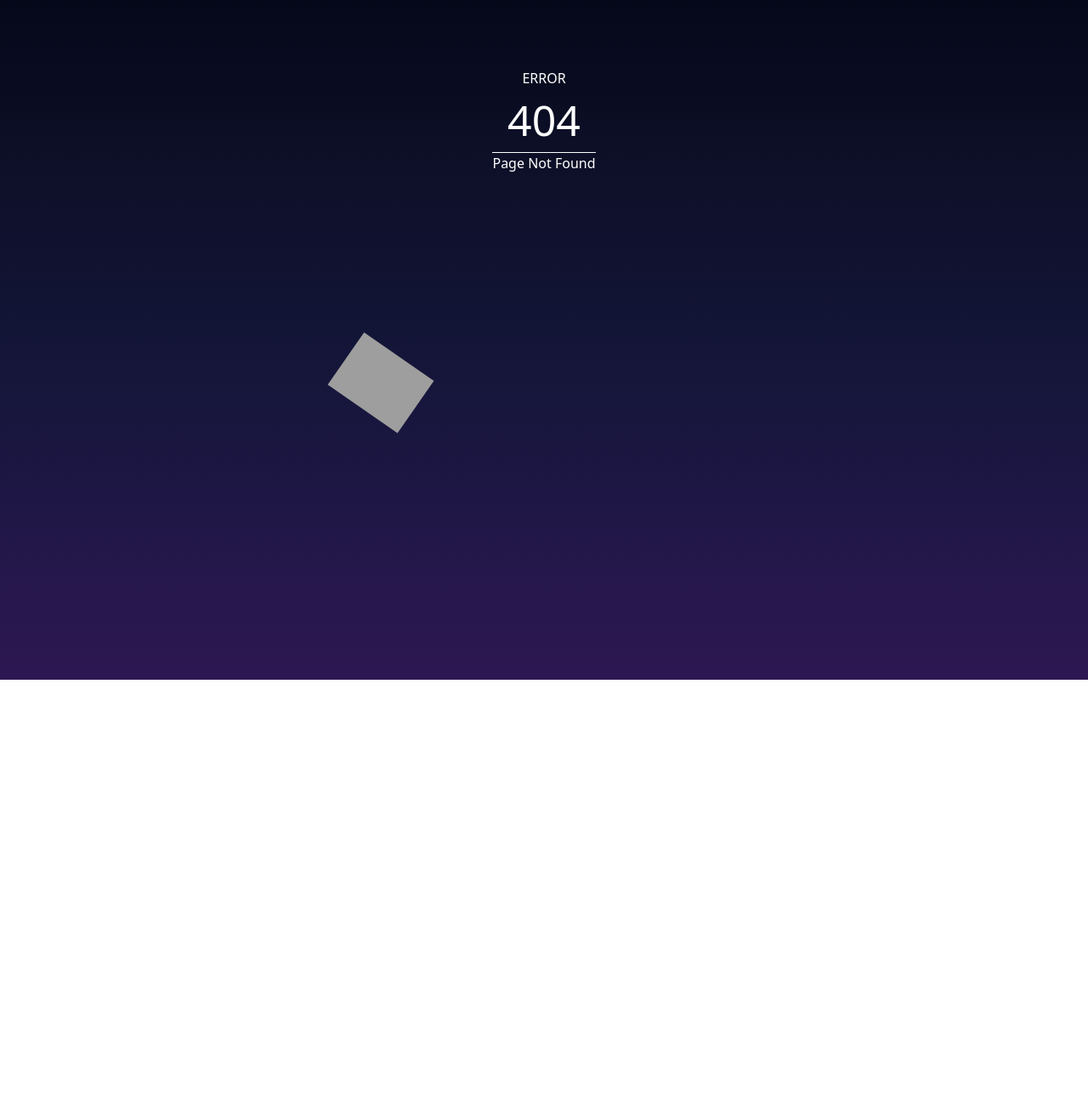
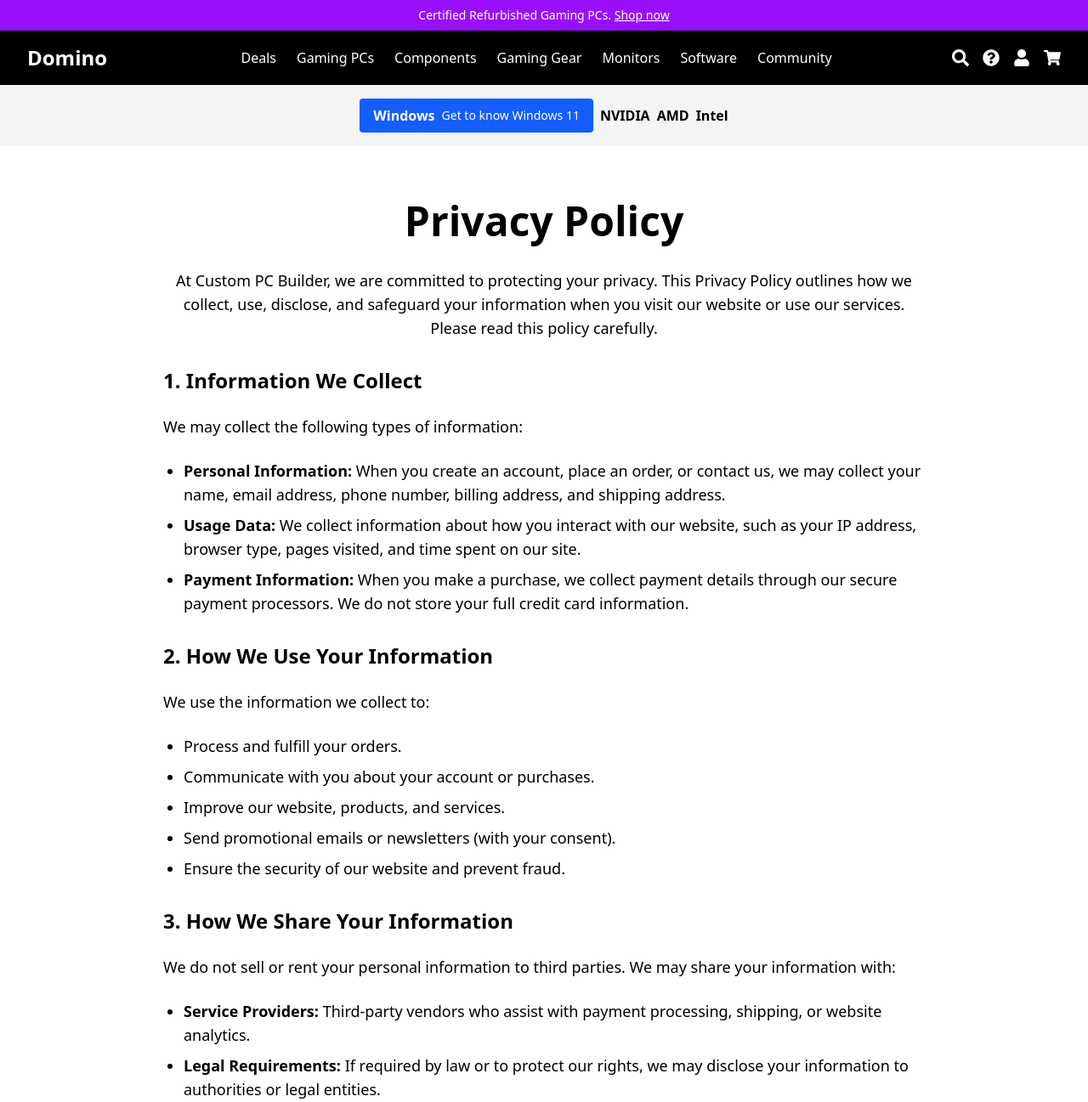
Before and after one commit to Team-Project-CP/PcConfigurator, a Next.js app: page /Privacy-Policy in a window 1280 px wide. Before the commit this address had no page. Shown: the top 1297 px of the page at 85% size. Before the commit the page ends 800 px from the top, so only its background shows below. Built offline with nearby package versions, Linux system fonts and the light colour scheme; grey boxes are pictures that could not be loaded.

Commit message:
Update: adding new Page Privacy_Policy fxing small bugs that appear in community page

```diff
--- a/package.json
+++ b/package.json
@@ -10,7 +10,7 @@
   },
   "dependencies": {
     "aos": "^2.3.4",
-    "next": "^15.3.2",
+    "next": "^15.3.3",
     "react": "^19.0.0",
     "react-dom": "^19.0.0",
     "react-icons": "^5.5.0"
--- a/src/app/Community/page.tsx
+++ b/src/app/Community/page.tsx
@@ -1,7 +1,6 @@
 "use client";
-import { FaSearch, FaQuestionCircle, FaUser, FaShoppingCart } from "react-icons/fa";
 import { useState, useEffect } from "react";
-import { FaFacebookF, FaTwitter, FaInstagram, FaYoutube, FaTwitch, FaTiktok, FaDiscord } from 'react-icons/fa';
+
 import Header from "../Header";
 import Footer from "../Footer";
 
--- a/src/app/Footer.tsx
+++ b/src/app/Footer.tsx
@@ -42,7 +42,7 @@ export default function Footer({ isVisible }: FooterProps) {
           <input type="checkbox" id="terms" className="mr-2" />
           <label htmlFor="terms" className="text-gray-400 text-sm">
             By signing up you agree to DOMINO{' '}
-            <a href="#" className="underline">Privacy Policy</a> and{' '}
+            <a href="/Privacy-Policy" className="underline">Privacy Policy</a> and{' '}
             <a href="#" className="underline">Terms & Conditions</a>
           </label>
         </div>
--- /dev/null
+++ b/src/app/Privacy-Policy/page.tsx
@@ -0,0 +1,187 @@
+"use client";
+import Link from "next/link";
+import Loader from "../loader";
+import { FaQuestionCircle } from "react-icons/fa";
+import { useState, useEffect } from "react";
+import Header from "../Header";
+import Footer from "../Footer";
+import AOS from "aos";
+import "aos/dist/aos.css";
+
+export default function PrivacyPolicy() {
+  const [loading, setLoading] = useState(true);
+  const [isVisible, setIsVisible] = useState(true);
+
+  useEffect(() => {
+    // Simulate loading
+    setTimeout(() => {
+      setLoading(false);
+      AOS.init({
+        duration: 800,
+        easing: "ease-out",
+        once: true,
+        offset: 100,
+      });
+      AOS.refresh();
+    }, 60);
+  }, []);
+
+  if (loading) {
+    return <Loader />;
+  }
+
+  return (
+    <div className="bg-gray-100 min-h-screen">
+      <Header />
+      <div className="bg-white py-16 px-[5%]">
+        <div className="max-w-4xl mx-auto">
+          <h1
+            data-aos="fade-up"
+            className="text-4xl sm:text-5xl font-bold text-center text-black mb-8"
+          >
+            Privacy Policy
+          </h1>
+          <div data-aos="fade-up" className="space-y-6 text-black text-lg">
+            <p className="text-center">
+              At Custom PC Builder, we are committed to protecting your privacy.
+              This Privacy Policy outlines how we collect, use, disclose, and
+              safeguard your information when you visit our website or use our
+              services. Please read this policy carefully.
+            </p>
+            <h2 className="text-2xl font-semibold text-black mt-8">
+              1. Information We Collect
+            </h2>
+            <p>We may collect the following types of information:</p>
+            <ul className="list-disc pl-6 space-y-2">
+              <li>
+                <strong>Personal Information:</strong> When you create an account,
+                place an order, or contact us, we may collect your name, email
+                address, phone number, billing address, and shipping address.
+              </li>
+              <li>
+                <strong>Usage Data:</strong> We collect information about how you
+                interact with our website, such as your IP address, browser type,
+                pages visited, and time spent on our site.
+              </li>
+              <li>
+                <strong>Payment Information:</strong> When you make a purchase, we
+                collect payment details through our secure payment processors. We
+                do not store your full credit card information.
+              </li>
+            </ul>
+            <h2 className="text-2xl font-semibold text-black mt-8">
+              2. How We Use Your Information
+            </h2>
+            <p>We use the information we collect to:</p>
+            <ul className="list-disc pl-6 space-y-2">
+              <li>Process and fulfill your orders.</li>
+              <li>Communicate with you about your account or purchases.</li>
+              <li>Improve our website, products, and services.</li>
+              <li>Send promotional emails or newsletters (with your consent).</li>
+              <li>Ensure the security of our website and prevent fraud.</li>
+            </ul>
+            <h2 className="text-2xl font-semibold text-black mt-8">
+              3. How We Share Your Information
+            </h2>
+            <p>
+              We do not sell or rent your personal information to third parties.
+              We may share your information with:
+            </p>
+            <ul className="list-disc pl-6 space-y-2">
+              <li>
+                <strong>Service Providers:</strong> Third-party vendors who assist
+                with payment processing, shipping, or website analytics.
+              </li>
+              <li>
+                <strong>Legal Requirements:</strong> If required by law or to
+                protect our rights, we may disclose your information to
+                authorities or legal entities.
+              </li>
+            </ul>
+            <h2 className="text-2xl font-semibold text-black mt-8">
+              4. Cookies and Tracking Technologies
+            </h2>
+            <p>
+              We use cookies and similar technologies to enhance your experience,
+              analyze website performance, and deliver personalized content. You
+              can manage your cookie preferences through your browser settings.
+            </p>
+            <h2 className="text-2xl font-semibold text-black mt-8">
+              5. Data Security
+            </h2>
+            <p>
+              We implement industry-standard security measures to protect your
+              information. However, no method of transmission over the internet is
+              100% secure, and we cannot guarantee absolute security.
+            </p>
+            <h2 className="text-2xl font-semibold text-black mt-8">
+              6. Your Rights
+            </h2>
+            <p>Depending on your location, you may have the right to:</p>
+            <ul className="list-disc pl-6 space-y-2">
+              <li>Access the personal information we hold about you.</li>
+              <li>Request correction or deletion of your information.</li>
+              <li>Opt out of marketing communications.</li>
+              <li>Request a copy of your data in a portable format.</li>
+            </ul>
+            <p>
+              To exercise these rights, please contact us at{" "}
+              <a
+                href="mailto:support@custompcbuilder.com"
+                className="text-purple-600 hover:underline"
+              >
+                support@custompcbuilder.com
+              </a>.
+            </p>
+            <h2 className="text-2xl font-semibold text-black mt-8">
+              7. Third-Party Links
+            </h2>
+            <p>
+              Our website may contain links to third-party sites. We are not
+              responsible for the privacy practices or content of these sites.
+              Please review their privacy policies before providing personal
+              information.
+            </p>
+            <h2 className="text-2xl font-semibold text-black mt-8">
+              8. Changes to This Privacy Policy
+            </h2>
+            <p>
+              We may update this Privacy Policy from time to time. Changes will be
+              posted on this page with an updated effective date. We encourage you
+              to review this policy periodically.
+            </p>
+            <h2 className="text-2xl font-semibold text-black mt-8">
+              9. Contact Us
+            </h2>
+            <p>
+              If you have questions or concerns about this Privacy Policy, please
+              contact us at:
+            </p>
+            <p>
+              Custom PC Builder <br />
+              Email:{" "}
+              <a
+                href="mailto:support@custompcbuilder.com"
+                className="text-purple-600 hover:underline"
+              >
+                support@custompcbuilder.com
+              </a>{" "}
+              <br />
+              Phone: (123) 456-7890 <br />
+              Address: 123 Tech Street, Build City, TX 12345
+            </p>
+          </div>
+          <div data-aos="fade-up" className="mt-12 text-center">
+            <Link href="/faq">
+              <button className="bg-purple-600 text-white px-8 py-3 rounded-lg text-lg font-semibold hover:bg-purple-700 transition-all shadow-md flex items-center justify-center mx-auto">
+                <FaQuestionCircle className="mr-2" />
+                Visit Our FAQ
+              </button>
+            </Link>
+          </div>
+        </div>
+      </div>
+     <Footer isVisible={isVisible} />
+    </div>
+  );
+}
```
Also changed, not shown: 1 other file (tests, documents, lock files or other folders).
